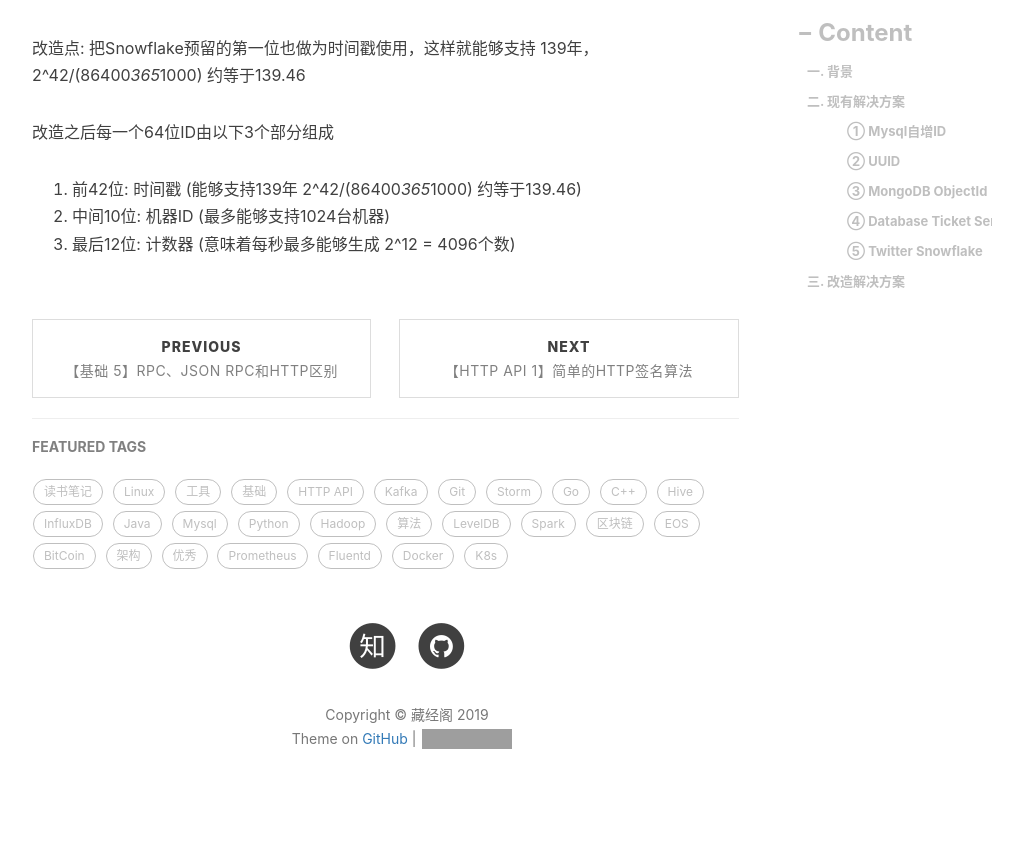
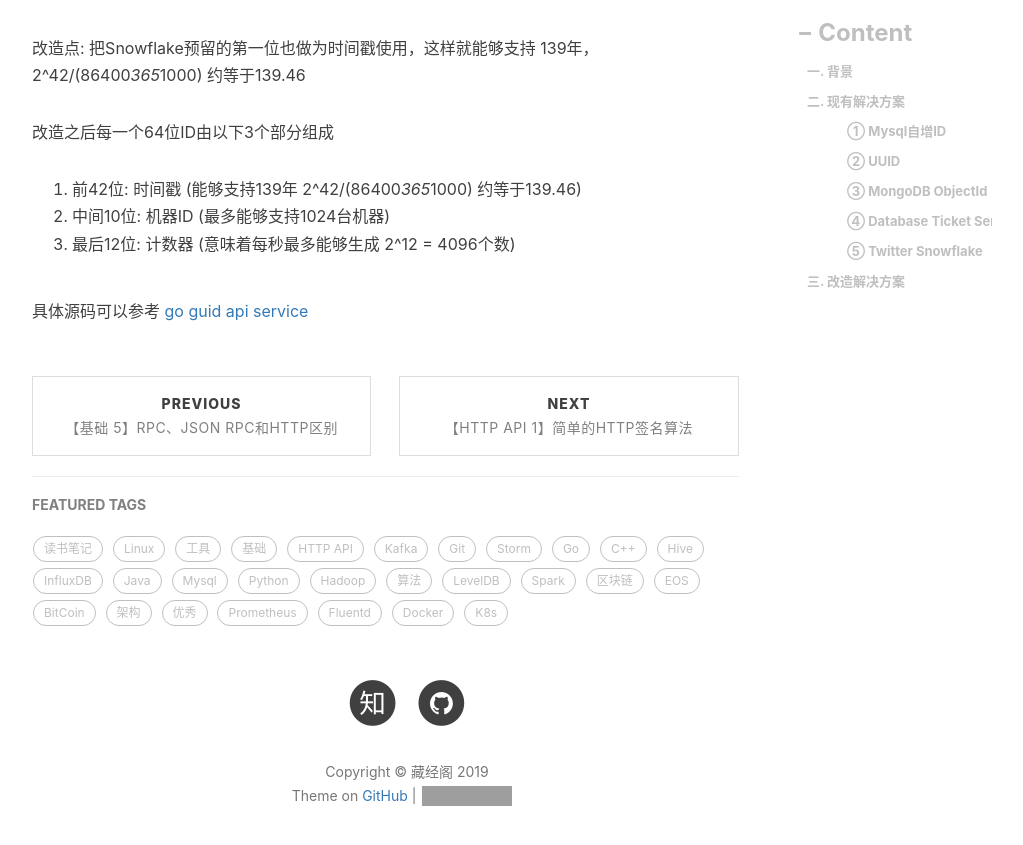
Before and after one commit to engru/chenguolin.github.io, a Jekyll site: the page built from _posts/2017-07-09-【基础-6】分布式唯一ID生成算法.md, in a window 1280 px wide and 900 px high, scrolled down 4072 px. Shown: the top 845 px of the window, without its empty margins (233-1256 px from the left). Built offline with Jekyll 4.4.1, drawn with Linux system fonts in a browser that asks for light colours; nearby versions of some CDN libraries; comment, search, counter and statistics services are not loaded; grey boxes are pictures that could not be loaded.

Commit message:
Update 2017-07-09-【基础-6】分布式唯一ID生成算法.md

```diff
--- a/_posts/2017-07-09-【基础-6】分布式唯一ID生成算法.md
+++ b/_posts/2017-07-09-【基础-6】分布式唯一ID生成算法.md
@@ -121,3 +121,5 @@ MongoDB ObjectId 数据由3部分组成
 1. 前42位: 时间戳 (能够支持139年 2^42/(86400*365*1000) 约等于139.46)
 2. 中间10位: 机器ID (最多能够支持1024台机器)
 3. 最后12位: 计数器 (意味着每秒最多能够生成 2^12 = 4096个数)
+
+具体源码可以参考 [go guid api service](https://github.com/chenguolin/go-guid)
```
